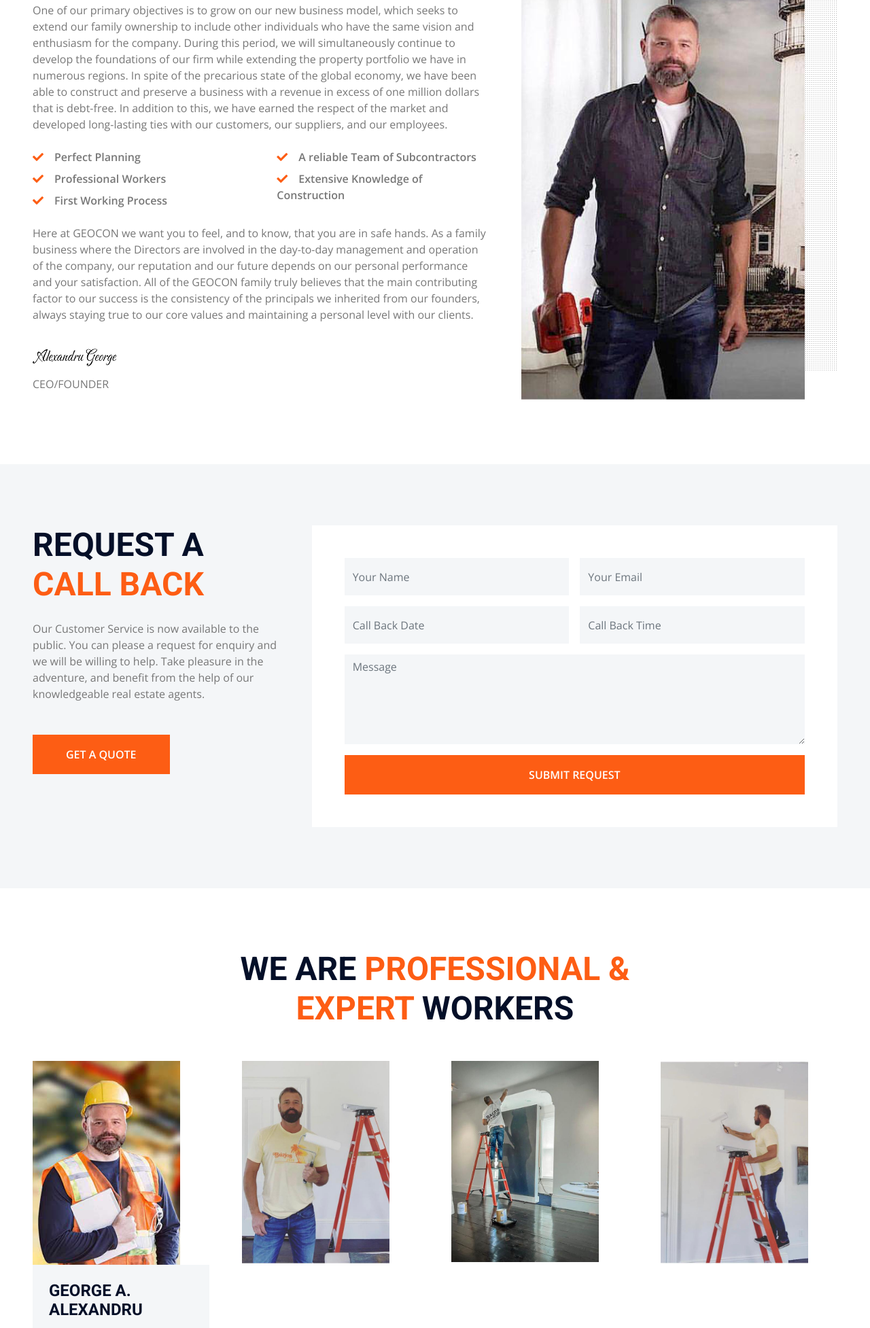
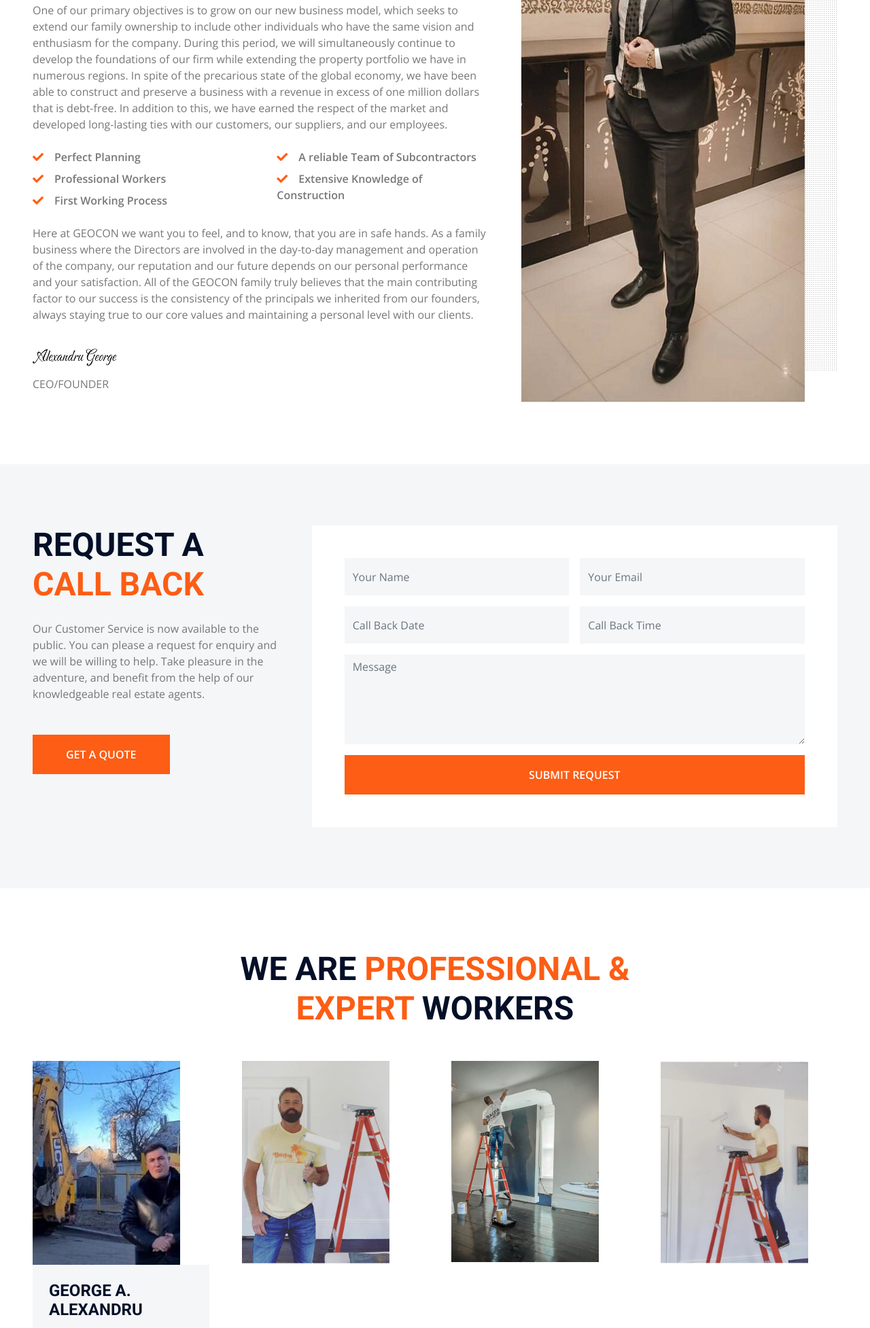
Before and after one commit to smithryh/geocon, a plain HTML site: page about.html in a window 1280 px wide. Shown: the part 846-2800 px from the top of the page at 68% size. Drawn offline with nearby package versions, Linux system fonts and the light colour scheme.

Commit message:
updated web files

```diff
--- a/about.html
+++ b/about.html
@@ -135,7 +135,7 @@
             </div>
             <div class="col-lg-5 pb-5" style="min-height: 400px;">
                 <div class="position-relative bg-dark-radial h-100 ms-5">
-                    <img class="position-absolute w-100 h-100 mt-5 ms-n5" src="img/about.jpg" style="object-fit: cover;">
+                    <img class="position-absolute w-100 h-100 mt-5 ms-n5" src="img/about.jpeg" style="object-fit: cover;">
                 </div>
             </div>
         </div>
@@ -202,7 +202,7 @@
                 <div class="row g-0">
                     <div class="col-10" style="min-height: 300px;">
                         <div class="position-relative h-100">
-                            <img class="position-absolute w-100 h-100" src="img/team-1.jpg" style="object-fit: cover;">
+                            <img class="position-absolute w-100 h-100" src="img/team-1.jpeg" style="object-fit: cover;">
                         </div>
                     </div>
 
```
Also changed, not shown: index.html (+3 -3 lines), service.html (+1 -1 lines), testimonial.html (+1 -1 lines), img/about.jpeg (added), img/about.jpg (deleted), img/team-1.jpeg (added), img/team-1.jpg (deleted), img/testimonial.jpeg (added), img/testimonial.jpg (deleted).
